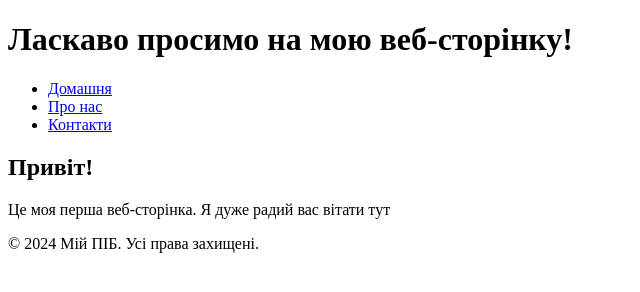
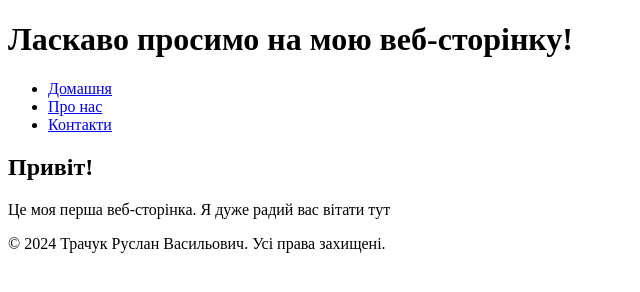
Before and after one commit to ruslane12/LB_5_Trachuk, a plain HTML site: page index.html in a window 1280 px wide. Shown: the whole page, without its empty margins (0-640 px from the left). Drawn offline with Linux system fonts and the light colour scheme.

Commit message:
Update index.html
змінили піб

```diff
--- a/index.html
+++ b/index.html
@@ -21,7 +21,7 @@
         <p>Це моя перша веб-сторінка. Я дуже радий вас вітати тут</p>
     </main>
     <footer>
-        <p>© 2024 Мій ПІБ. Усі права захищені.</p>
+        <p>© 2024 Трачук Руслан Васильович. Усі права захищені.</p>
     </footer>
 </body>
 </html>
```
